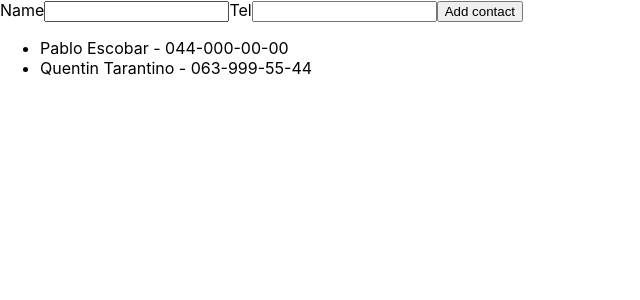
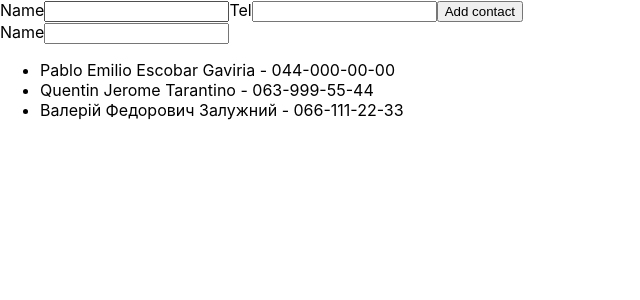
Before and after one commit to norf-90/goit-react-hw-02-phonebook, a React (Create React App) app: page / in a window 1280 px wide. Shown: the top 300 px of the page, without its empty margins (0-640 px from the left). Built offline with nearby package versions, Linux system fonts and the light colour scheme.

Commit message:
add step 3

```diff
--- a/src/components/app/App.jsx
+++ b/src/components/app/App.jsx
@@ -2,19 +2,27 @@ import React, { Component } from 'react';
 import { nanoid } from 'nanoid';
 
 const INIT_CONTACTS = [
-  { id: nanoid(), name: 'Pablo Escobar', number: '044-000-00-00' },
-  { id: nanoid(), name: 'Quentin Tarantino', number: '063-999-55-44' },
+  {
+    id: nanoid(),
+    name: 'Pablo Emilio Escobar Gaviria',
+    number: '044-000-00-00',
+  },
+  { id: nanoid(), name: 'Quentin Jerome Tarantino', number: '063-999-55-44' },
+  { id: nanoid(), name: 'Валерій Фeдорович Залужний', number: '066-111-22-33' },
 ];
+
 class App extends Component {
   state = {
     contacts: [...INIT_CONTACTS],
     name: '',
     number: '',
+    filter: '',
   };
 
   ids = {
     inputNameId: nanoid(),
     inputTelId: nanoid(),
+    inputFilterId: nanoid(),
   };
 
   handleChange = evt => {
@@ -40,9 +48,13 @@ class App extends Component {
   };
 
   render() {
-    const { inputNameId, inputTelId } = this.ids;
-    const { name, number } = this.state;
+    const { inputNameId, inputTelId, inputFilterId } = this.ids;
+    const { name, number, filter } = this.state;
     const { contacts } = this.state;
+    const filteredContacts = contacts.filter(({ id, name, number }) =>
+      name.toLocaleLowerCase().includes(filter.toLocaleLowerCase())
+    );
+
     return (
       <>
         <form onSubmit={this.handleSubmit}>
@@ -76,8 +88,23 @@ class App extends Component {
           <button type="submit">Add contact</button>
         </form>
 
+        <form>
+          <label htmlFor={inputFilterId}>
+            Name
+            <input
+              type="text"
+              name="filter"
+              id={inputFilterId}
+              pattern="^[a-zA-Zа-яА-Я]+(([' -][a-zA-Zа-яА-Я ])?[a-zA-Zа-яА-Я]*)*$"
+              title="Name may contain only letters, apostrophe, dash and spaces. For example Adrian, Jacob Mercer, Charles de Batz de Castelmore d'Artagnan"
+              required
+              value={filter}
+              onChange={this.handleChange}
+            />
+          </label>
+        </form>
         <ul>
-          {contacts.map(({ id, name, number }) => {
+          {filteredContacts.map(({ id, name, number }) => {
             return (
               <li key={id}>
                 {name} - {number}
```
